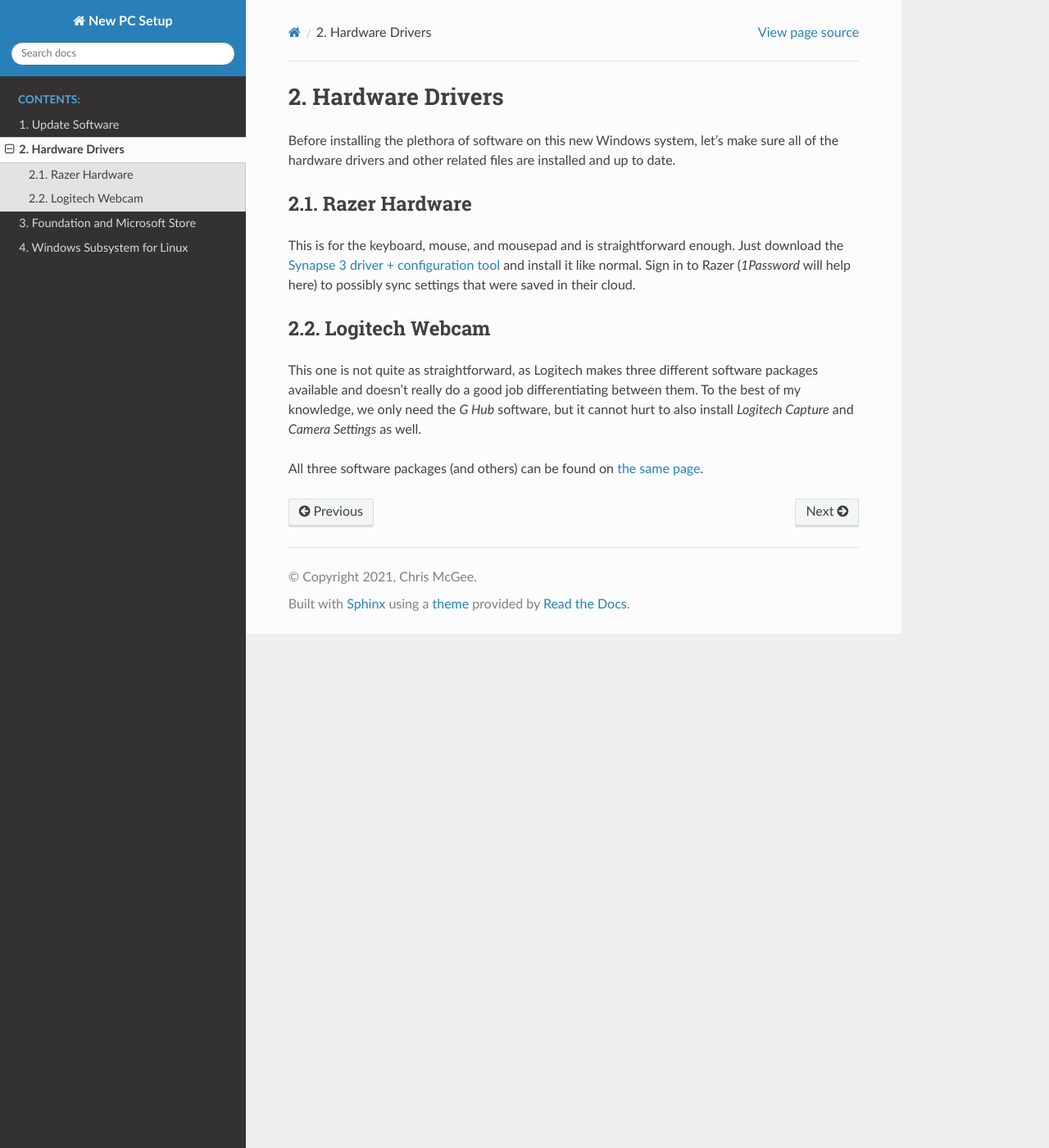
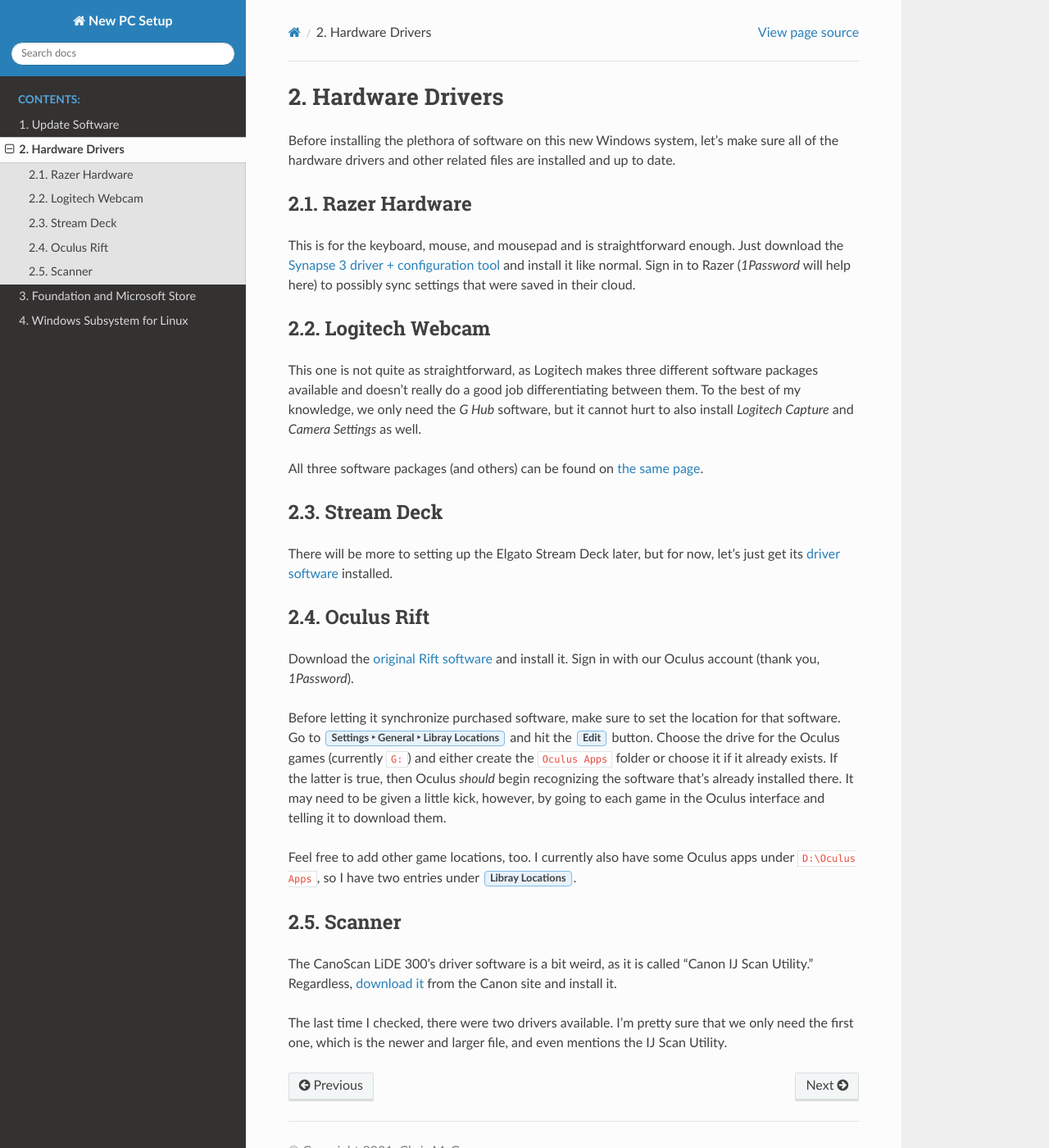
Before and after one commit to SturmB/ansible-dotfiles, a Sphinx documentation site: the page built from docs/drivers.rst, in a window 1280 px wide and 1400 px high. Shown: the whole window at 82% size. Built offline with Sphinx 7.4.7 and the Read the Docs theme 2.0.0, drawn with Linux system fonts in a browser that asks for light colours.

Commit message:
📝 Finishes the Drivers part

```diff
--- a/docs/drivers.rst
+++ b/docs/drivers.rst
@@ -18,9 +18,26 @@
 
 All three software packages (and others) can be found on `the same page <https://support.logi.com/hc/en-us/articles/360024699934--Downloads-C922-Pro-Stream-Webcam>`__.
 
-..
-   Install hardware drivers
-      Stream Deck: https://www.elgato.com/en/downloads
-         (more to come)
-      Oculus Rift
-      Canon (CanoScan LiDE 300) IJxxxx? scanner driver + software?
+***********
+Stream Deck
+***********
+
+There will be more to setting up the Elgato Stream Deck later, but for now, let's just get its `driver software <https://www.elgato.com/en/downloads>`__ installed.
+
+***********
+Oculus Rift
+***********
+
+Download the `original Rift software <https://www.oculus.com/rift/setup/>`__ and install it. Sign in with our Oculus account (thank you, :title-reference:`1Password`).
+
+Before letting it synchronize purchased software, make sure to set the location for that software. Go to :menuselection:`Settings --> General --> Libray Locations` and hit the :guilabel:`Edit` button. Choose the drive for the Oculus games (currently ``G:``) and either create the :file:`Oculus Apps` folder or choose it if it already exists. If the latter is true, then Oculus *should* begin recognizing the software that's already installed there. It may need to be given a little kick, however, by going to each game in the Oculus interface and telling it to download them.
+
+Feel free to add other game locations, too. I currently also have some Oculus apps under :file:`D:\\Oculus Apps`, so I have two entries under :guilabel:`Libray Locations`.
+
+*******
+Scanner
+*******
+
+The CanoScan LiDE 300's driver software is a bit weird, as it is called "Canon IJ Scan Utility." Regardless, `download it <https://www.usa.canon.com/internet/portal/us/home/support/details/scanners/photo-scanner/canoscan-lide-300?tab=drivers_downloads>`__ from the Canon site and install it.
+
+The last time I checked, there were two drivers available. I'm pretty sure that we only need the first one, which is the newer and larger file, and even mentions the IJ Scan Utility.
--- a/docs/foundation.rst
+++ b/docs/foundation.rst
@@ -43,6 +43,6 @@
 
 We want the Yubico Authenticator to run when Windows starts, but it doesn't have any built-in setting to do so. Therefore, we will need to place it in the :file:`startup` folder manually.
 
-To do this, launch the Run window with :kbd:`Win` + :kbd:`R` and run :command:`shell:startup`. Then open a new Windows Explorer window and navigate to :file:`C:\Program Files\WindowsApps\YubicoAB.YubicoAuthenticator_{5.0.5.0}_x64__pjam772p9bs2g\VFS\ProgramFilesX64\Yubico\Yubico Authenticator`. (The version number in that path might be different by the time you read this, so you may need to navigate there manually rather than copy/pasting that path.) Then drag a shortcut of :file:`yubioath-desktop.exe` to the startup folder.
+To do this, launch the Run window with :kbd:`Win` + :kbd:`R` and run :command:`shell:startup`. Then open a new Windows Explorer window and navigate to :file:`C:\\Program Files\\WindowsApps\\YubicoAB.YubicoAuthenticator_{5.0.5.0}_x64__pjam772p9bs2g\\VFS\\ProgramFilesX64\\Yubico\\Yubico Authenticator`. (The version number in that path might be different by the time you read this, so you may need to navigate there manually rather than copy/pasting that path.) Then drag a shortcut of :file:`yubioath-desktop.exe` to the startup folder.
 
 It would also be beneficial to start the Authenticator minimized. This can be done in the app itself: :menuselection:`<menu button> --> Application --> System tray --> Hide on launch`.
```
